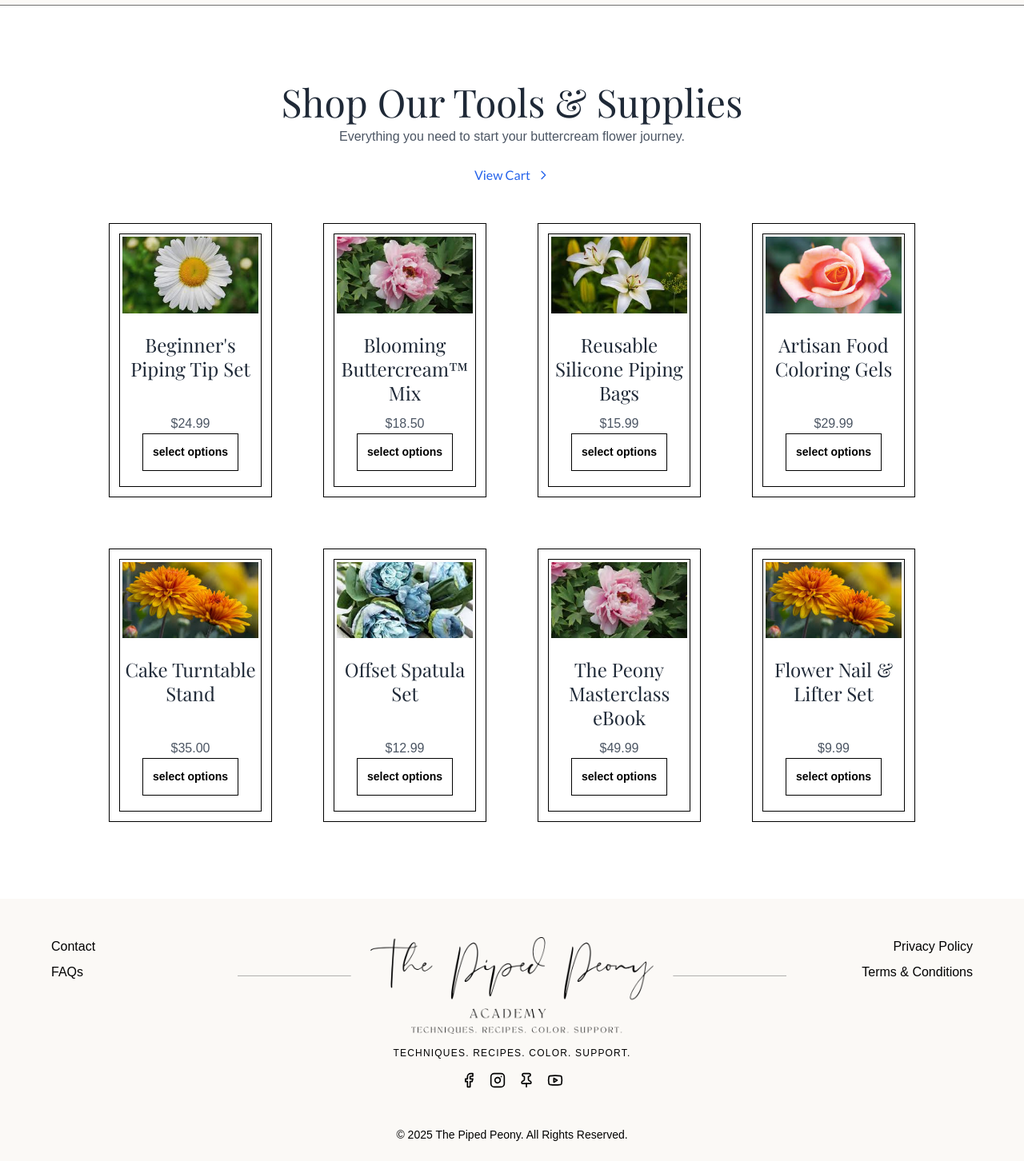
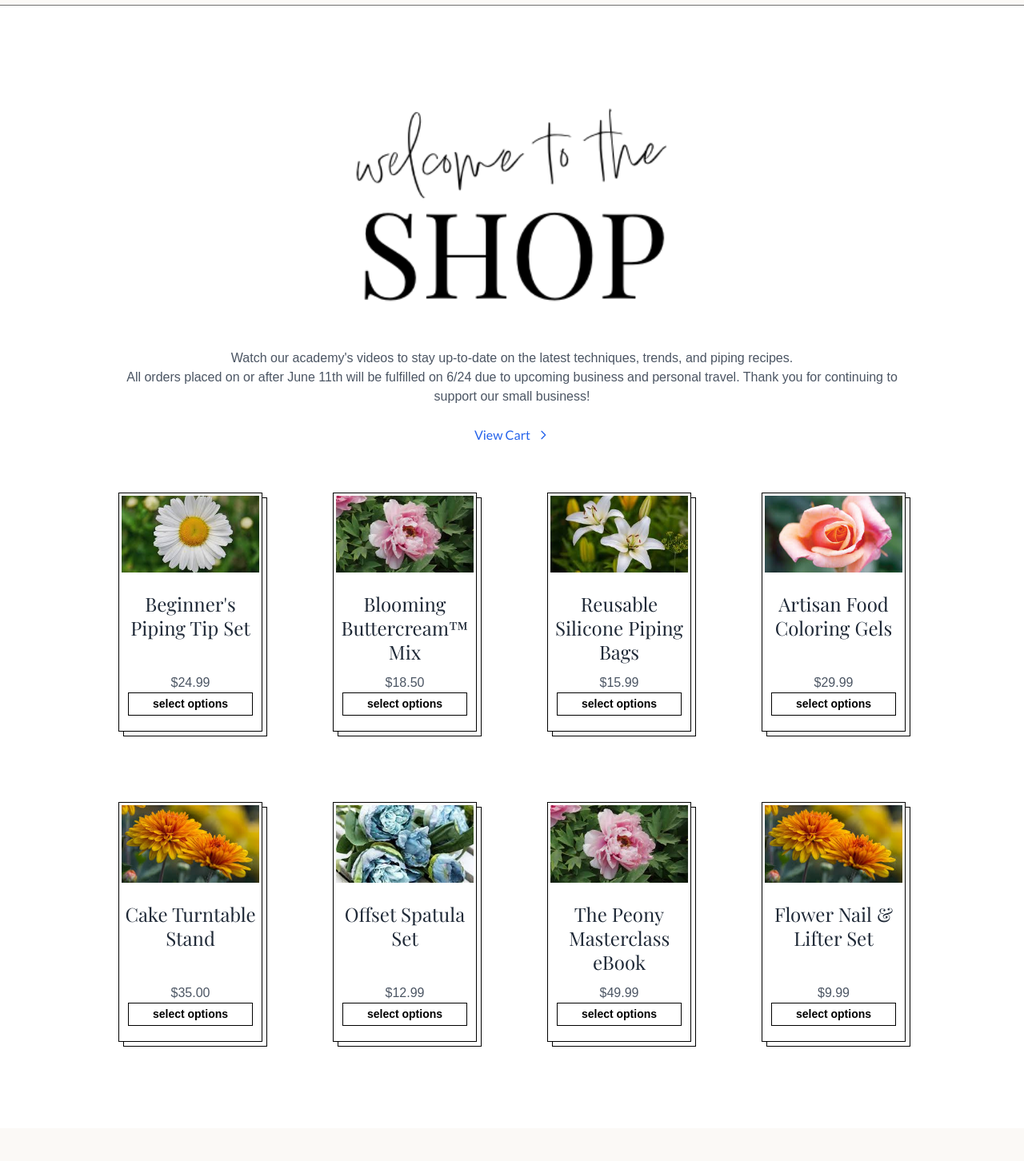
Before and after one commit to fabian-almiron/the-pp-new, a Next.js app: page /shop in a window 1280 px wide. Shown: the part 58-1510 px from the top of the page at 80% size. Built offline with nearby package versions, Linux system fonts and the light colour scheme; a web font is replaced by a local one.

Commit message:
these damn lines and auto sizing shinanigans!

```diff
--- a/app/globals.css
+++ b/app/globals.css
@@ -491,15 +491,21 @@
   font-family: "sofia-pro", sans-serif;
   font-weight: 700;
   font-style: normal;
+  white-space: nowrap;
+  display: inline-flex;
+  align-items: center;
+  justify-content: center;
 }
 
 /* Product Card Double Border Styling */
 .product-card-double-border {
   position: relative;
-  border: 1px solid #000000; /* outer border - 1px black */
+  border: none; /* no outer border - shadow border will replace this */
   border-radius: 0; /* no curved edges */
+  background-color: white; /* ensure background is white */
 }
 
+/* Inner border for content spacing (keeps original layout) */
 .product-card-double-border::before {
   content: '';
   position: absolute;
--- a/app/layout.tsx
+++ b/app/layout.tsx
@@ -6,6 +6,7 @@ import { SiteFooter } from "@/components/site-footer";
 import { CartProvider } from "@/contexts/cart-context";
 import { cn } from "@/lib/utils";
 import { HomePageLines } from "@/components/home-page-lines";
+import { ShopShadowBorders } from "@/components/shop-shadow-borders";
 
 const playfairDisplay = Playfair_Display({
   subsets: ["latin"],
@@ -31,8 +32,7 @@ const inter = Inter({
 
 export const metadata: Metadata = {
   title: "The Piped Peony",
-  description: "Learn, grow, and bloom together with helpful piping tutorials that take your skills to new heights.",
-    generator: 'v0.dev'
+  description: "Learn, grow, and bloom together with helpful piping tutorials that take your skills to new heights."
 };
 
 export default function RootLayout({
@@ -57,6 +57,7 @@ export default function RootLayout({
         <div className="relative flex min-h-screen flex-col">
           <CartProvider>
             <HomePageLines />
+            <ShopShadowBorders />
             <SiteHeader />
             <main className="flex-1">{children}</main>
             <SiteFooter />
--- a/app/shop/page.tsx
+++ b/app/shop/page.tsx
@@ -42,8 +42,17 @@ export default function ShopPage() {
       <div className="bg-white min-h-screen">
         <div className="container mx-auto px-4 md:px-8 lg:px-16 xl:px-24 py-12 md:py-24">
           <div className="text-center mb-12">
-            <h1 className="font-serif text-4xl md:text-5xl text-gray-800">Shop Our Tools & Supplies</h1>
-            <p className="text-gray-600 mt-2">Everything you need to start your buttercream flower journey.</p>
+            <div className="flex justify-center mb-6">
+              <img
+                src="/shop-welcome.png"
+                alt="Welcome to the Shop"
+                width={280}
+                height={216}
+                style={{ width: '280px', height: '216px', objectFit: 'contain' }}
+              />
+            </div>
+            <p className="text-gray-600 mt-2">Watch our academy's videos to stay up-to-date on the latest techniques, trends, and piping recipes.</p>
+            <p className="text-gray-600">All orders placed on or after June 11th will be fulfilled on 6/24 due to upcoming business and personal travel. Thank you for continuing to support our small business!</p>
           </div>
           <div className="flex justify-center items-center py-16">
             <PeonyLoader />
@@ -59,8 +68,17 @@ export default function ShopPage() {
       <div className="bg-white min-h-screen">
         <div className="container mx-auto px-4 md:px-8 lg:px-16 xl:px-24 py-12 md:py-24">
           <div className="text-center mb-12">
-            <h1 className="font-serif text-4xl md:text-5xl text-gray-800">Shop Our Tools & Supplies</h1>
-            <p className="text-gray-600 mt-2">Everything you need to start your buttercream flower journey.</p>
+            <div className="flex justify-center mb-6">
+              <img
+                src="/shop-welcome.png"
+                alt="Welcome to the Shop"
+                width={280}
+                height={216}
+                style={{ width: '280px', height: '216px', objectFit: 'contain' }}
+              />
+            </div>
+            <p className="text-gray-600 mt-2">Watch our academy's videos to stay up-to-date on the latest techniques, trends, and piping recipes.</p>
+            <p className="text-gray-600">All orders placed on or after June 11th will be fulfilled on 6/24 due to upcoming business and personal travel. Thank you for continuing to support our small business!</p>
           </div>
           <div className="flex justify-center items-center py-16">
             <div className="text-center">
@@ -83,8 +101,17 @@ export default function ShopPage() {
     <div className="bg-white">
       <div className="container mx-auto px-4 md:px-8 lg:px-16 xl:px-24 py-12 md:py-24">
         <div className="text-center mb-12">
-          <h1 className="font-serif text-4xl md:text-5xl text-gray-800">Shop Our Tools & Supplies</h1>
-          <p className="text-gray-600 mt-2">Everything you need to start your buttercream flower journey.</p>
+          <div className="flex justify-center mb-6">
+            <Image
+              src="/shop-welcome.png"
+              alt="Welcome to the Shop"
+              width={400}
+              height={200}
+              className="object-contain"
+            />
+          </div>
+          <p className="text-gray-600 mt-2">Watch our academy's videos to stay up-to-date on the latest techniques, trends, and piping recipes.</p>
+          <p className="text-gray-600">All orders placed on or after June 11th will be fulfilled on 6/24 due to upcoming business and personal travel. Thank you for continuing to support our small business!</p>
           <div className="mt-6">
             <Link href="/cart" className="inline-flex items-center gap-2 text-blue-600 hover:text-blue-800 transition-colors">
               <span>View Cart</span>
@@ -114,7 +141,13 @@ export default function ShopPage() {
                 <Link href={`/shop/item/${product.slug}`}>
                                     <button
                     className="button-select-options font-semibold border border-black text-black hover:border-[#D4A771] hover:text-[#D4A771] lowercase bg-transparent transition-colors duration-200"
-                    style={{ paddingTop: '12px', paddingBottom: '12px', paddingLeft: '12px', paddingRight: '12px', fontSize: '0.875rem' }}
+                    style={{
+                      paddingTop: '3px',
+                      paddingBottom: '3px',
+                      paddingLeft: '30px',
+                      paddingRight: '30px',
+                      fontSize: '0.875rem'
+                    }}
                   >
                     select options
                   </button>
--- /dev/null
+++ b/components/shop-shadow-borders.tsx
@@ -0,0 +1,111 @@
+"use client";
+
+import { usePathname } from "next/navigation";
+import { useEffect, useState } from "react";
+
+// Component for rendering shadow borders only on shop pages
+export function ShopShadowBorders() {
+  const pathname = usePathname();
+  const isShopPage = pathname === "/shop" || pathname.startsWith("/shop/");
+  const [mounted, setMounted] = useState(false);
+
+  useEffect(() => {
+    setMounted(true);
+  }, []);
+
+  useEffect(() => {
+    // Only proceed if mounted and on shop page
+    if (!mounted || !isShopPage) {
+      return;
+    }
+
+    // Function to create shadow borders for product cards
+    const createShadowBorders = () => {
+      // Remove any existing shadow borders first
+      const existingShadows = document.querySelectorAll('.shop-shadow-border');
+      existingShadows.forEach(shadow => shadow.remove());
+
+      // Find all product cards
+      const productCards = document.querySelectorAll('.product-card-double-border');
+
+      productCards.forEach((card, index) => {
+        const rect = card.getBoundingClientRect();
+        const scrollTop = window.pageYOffset || document.documentElement.scrollTop;
+        const scrollLeft = window.pageXOffset || document.documentElement.scrollLeft;
+
+        // Create shadow border element that only shows on bottom and right sides
+        const shadowBorder = document.createElement('div');
+        shadowBorder.className = 'shop-shadow-border';
+        shadowBorder.style.cssText = `
+          position: absolute;
+          top: ${rect.top + scrollTop + 12 + 6}px;
+          left: ${rect.left + scrollLeft + 12 + 6}px;
+          width: ${rect.width - 24}px;
+          height: ${rect.height - 24}px;
+          border-right: 1px solid #000000;
+          border-bottom: 1px solid #000000;
+          border-top: none;
+          border-left: none;
+          background-color: transparent;
+          z-index: 0;
+          pointer-events: none;
+          border-radius: 0;
+          box-sizing: border-box;
+        `;
+
+        // Create horizontal connecting line at TOP-RIGHT - from end of inner border's top line to start of shadow border's top line
+        const topRightConnector = document.createElement('div');
+        topRightConnector.className = 'shop-shadow-border';
+        topRightConnector.style.cssText = `
+          position: absolute;
+          top: ${rect.top + scrollTop + 12 + 6}px;
+          left: ${rect.left + scrollLeft + rect.width - 12}px;
+          width: 6px;
+          height: 1px;
+          background-color: #000000;
+          z-index: 0;
+          pointer-events: none;
+        `;
+
+        // Create vertical connecting line at BOTTOM-LEFT - from end of inner border's left line to start of shadow border's left line
+        const bottomLeftConnector = document.createElement('div');
+        bottomLeftConnector.className = 'shop-shadow-border';
+        bottomLeftConnector.style.cssText = `
+          position: absolute;
+          top: ${rect.top + scrollTop + rect.height - 12}px;
+          left: ${rect.left + scrollLeft + 12 + 6}px;
+          width: 1px;
+          height: 6px;
+          background-color: #000000;
+          z-index: 0;
+          pointer-events: none;
+        `;
+
+        document.body.appendChild(shadowBorder);
+        document.body.appendChild(topRightConnector);
+        document.body.appendChild(bottomLeftConnector);
+      });
+    };
+
+    // Create shadows initially
+    createShadowBorders();
+
+    // Recreate shadows on scroll and resize
+    const handleUpdate = () => {
+      createShadowBorders();
+    };
+
+    window.addEventListener('scroll', handleUpdate);
+    window.addEventListener('resize', handleUpdate);
+
+    // Cleanup function
+    return () => {
+      window.removeEventListener('scroll', handleUpdate);
+      window.removeEventListener('resize', handleUpdate);
+      const existingShadows = document.querySelectorAll('.shop-shadow-border');
+      existingShadows.forEach(shadow => shadow.remove());
+    };
+  }, [mounted, isShopPage, pathname]);
+
+  return null; // This component doesn't render anything directly
+}
--- a/components/site-footer.tsx
+++ b/components/site-footer.tsx
@@ -7,7 +7,7 @@ export function SiteFooter() {
     <footer className="bg-[#FBF9F6] py-12" style={{ fontFamily: 'sofia-pro, sans-serif' }}>
       <div className="container mx-auto px-4 md:px-6">
         <div className="grid grid-cols-1 md:grid-cols-3 gap-8 text-center md:text-left">
-          <div className="flex flex-col items-center md:items-start gap-2">
+          <div className="flex flex-col items-center md:items-start justify-end gap-2">
             <Link href="#" className="font-medium text-black hover:text-gray-700">Contact</Link>
             <Link href="#" className="font-medium text-black hover:text-gray-700">FAQs</Link>
           </div>
@@ -33,7 +33,6 @@ export function SiteFooter() {
                 />
               </div>
             </Link>
-            <p className="text-xs uppercase tracking-widest text-black">Techniques. Recipes. Color. Support.</p>
             <div className="flex gap-4">
               <Link href="#"><Facebook className="h-5 w-5 text-black hover:text-gray-700" /></Link>
               <Link href="#"><Instagram className="h-5 w-5 text-black hover:text-gray-700" /></Link>
@@ -41,12 +40,12 @@ export function SiteFooter() {
               <Link href="#"><Youtube className="h-5 w-5 text-black hover:text-gray-700" /></Link>
             </div>
           </div>
-          <div className="flex flex-col items-center md:items-end gap-2">
+          <div className="flex flex-col items-center md:items-end justify-end gap-2">
             <Link href="#" className="font-medium text-black hover:text-gray-700">Privacy Policy</Link>
             <Link href="#" className="font-medium text-black hover:text-gray-700">Terms & Conditions</Link>
           </div>
         </div>
-        <div className="mt-12 text-center text-sm text-black">
+        <div className="mt-12 text-center text-xs text-gray-400" style={{ fontFamily: 'sofia-pro, sans-serif' }}>
           © {new Date().getFullYear()} The Piped Peony. All Rights Reserved.
         </div>
       </div>
```
Also changed, not shown: public/shop-welcome.png (added).
